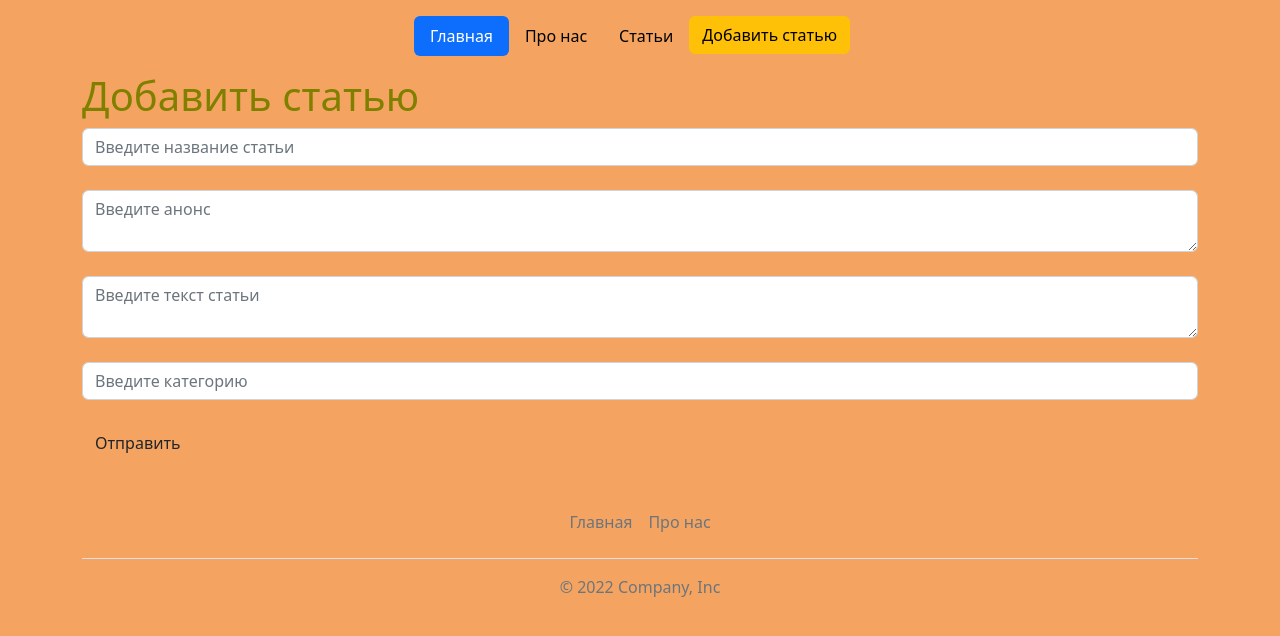
After one commit to valenttina2/Flask_blog, a Flask app: page /create_article in a window 1280 px wide. The commit adds this page. Shown: the top 636 px of the page. Run offline with Flask 2, Linux system fonts and the light colour scheme.

Commit message:
create_article

```diff
--- a/app.py
+++ b/app.py
@@ -1,4 +1,4 @@
-from flask import Flask, render_template, url_for
+from flask import Flask, render_template, url_for, request, redirect
 from flask_sqlalchemy import SQLAlchemy
 from datetime import datetime
 
@@ -11,6 +11,7 @@ from datetime import datetime
 
 app = Flask(__name__)
 app.config['SQLALCHEMY_DATABASE_URI']='sqlite:///blog.db'
+app.config['SQLALCHEMY_TRACK_MODIFICATIONS']=False
 
 db=SQLAlchemy(app)
 
@@ -35,11 +36,32 @@ def index():
 def about():
     return render_template("about.html")
 
-@app.route('/user/<string:name>/<int:id>')
-def user(name, id):
-    return 'User page: '+name+'-'+str(id)
+# @app.route('/user/<string:name>/<int:id>')
+# def user(name, id):
+#     return 'User page: '+name+'-'+str(id)
 
+@app.route('/create_article', methods=['POST', 'GET'])
+def create_article():
+    if request.method == 'POST':
+        title= request.form['title']
+        intro =request.form['intro']
+        text = request.form['text']
+        category= request.form['category']
+        article=Article(title=title, intro=intro, text=text, category=category)
 
+        try:
+            db.session.add(article)
+            db.session.commit()
+            return redirect('/')
+        except:
+            return "При добавлении статьи возникла ошибка"
 
+    else:
+        return render_template("create_article.html")
+
+@app.route('/posts')
+def posts():
+    articles=Article.query.order_by(Article.date).all()
+    return render_template("posts.html", articles=articles)
 if __name__=='__main__':
     app.run(debug=True)
--- a/static/css/main.css
+++ b/static/css/main.css
@@ -6,7 +6,7 @@ h1 {
 color: Olive
 }
 
-a {
+a { color: Black
 }
 a:link {
 color: Black
--- a/templates/base.html
+++ b/templates/base.html
@@ -13,8 +13,10 @@
 <div class="container">
     <header class="d-flex justify-content-center py-3">
       <ul class="nav nav-pills">
-        <li class="nav-item"><a href="/" class="nav-link active" aria-current="page">Главная</a></li>
+        <li class="nav-item"><a href="/" class="nav-link active">Главная</a></li>
         <li class="nav-item"><a href="/about" class="nav-link">Про нас</a></li>
+        <li class="nav-item"><a href="/posts" class="nav-link">Статьи</a></li>
+        <li class="nav-item"><a href="/create_article" class="me-3 btn btn-warning">Добавить статью</a></li>
       </ul>
     </header>
   </div>
--- /dev/null
+++ b/templates/create_article.html
@@ -0,0 +1,22 @@
+{% extends 'base.html' %}
+
+{%block title%}
+Создать запись
+{% endblock %}
+
+{%block content%}
+<div class="container">
+    <h1>Добавить статью</h1>
+    <form method="post">
+        <input type="text" name="title" id="title" class="container form-control"
+               placeholder="Введите название статьи"><br>
+        <textarea name="intro" id="intro" class="container form-control"
+                  placeholder="Введите анонс"></textarea><br>
+        <textarea name="text" id="text" class="container form-control"
+                  placeholder="Введите текст статьи"></textarea><br>
+        <input type="text" name="category" id="category" class="container form-control"
+               placeholder="Введите категорию"><br>
+        <input type="submit" class="btn dnt-success" value="Отправить">
+    </form>
+</div>
+{% endblock %}
```
Also changed, not shown: templates/posts.html (added, +14 -0 lines).
